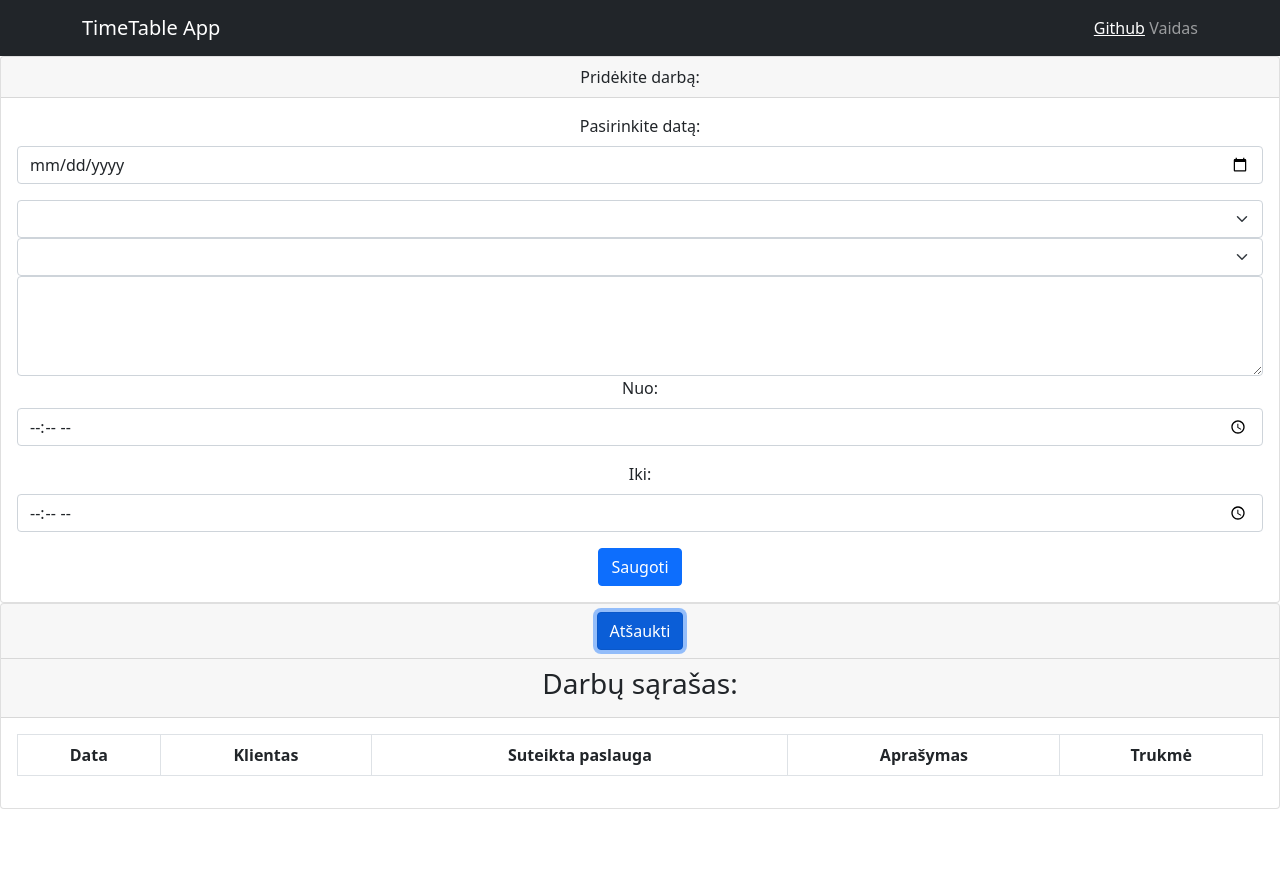
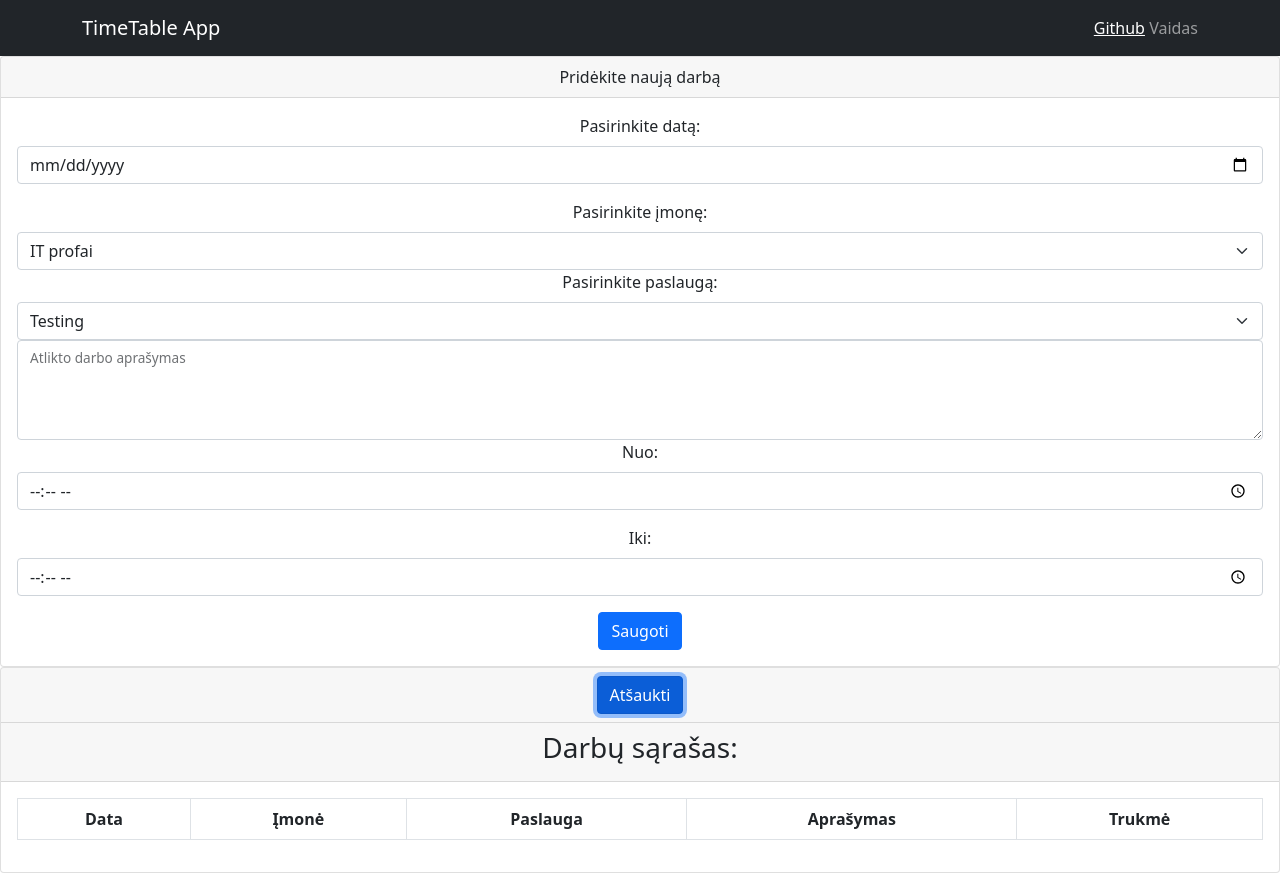
Before and after one commit to VaidasMakstutis/bit-react-time-table-app, a React (Create React App) app in the folder time-table-app/: page / in a window 1280 px wide. Both pictures are taken after a click on the button "Pridėti". Before the commit the page ends 809 px from the top, so only its background shows below. Built offline with nearby package versions, Linux system fonts and the light colour scheme.

Commit message:
UseState and UseEffect, works list

```diff
--- a/time-table-app/src/App.js
+++ b/time-table-app/src/App.js
@@ -1,12 +1,30 @@
 import "./App.css";
 import Works from "./Components/Works";
 import Header from "./Components/Header";
+import { useState, useEffect } from "react";
+import { Alert } from "react-bootstrap";
 
 function App() {
+
+const [message, setMessage] = useState(false);
+
+const handlerSetMessage = (status) => {
+  if (status) {
+    setMessage('Service has been added succesfully!');
+  }
+}
+
+useEffect(() => {
+  setTimeout(() => {
+  setMessage('');
+  }, 5000);
+  }, [message]);
+
   return (
     <div className="App">
       <Header />
-      <Works />
+      {message && <Alert variant="success">{message}</Alert>}
+      <Works status={handlerSetMessage} />
     </div>
   );
 }
--- a/time-table-app/src/Components/Form/AddWork.jsx
+++ b/time-table-app/src/Components/Form/AddWork.jsx
@@ -4,42 +4,68 @@ import { Button } from "react-bootstrap";
 import { FloatingLabel } from "react-bootstrap";
 import Services from "../Services";
 import Companies from '../Companies';
+import { useState } from "react";
 
-function AddWork() {
+function AddWork(props) {
+
+  const [items, setItems] = useState({
+      date: "",
+      company: "",
+      service: "",
+      description: "",
+      startTime: "",
+      endTime: "",
+  });
+
+  const handleChange = (e) => {
+    setItems({
+      ...items,
+      [e.target.name]:e.target.value,
+    })
+
+    // console.log(e.target.name);
+  }
+  // console.log(items);
+
+  const handleSubmit = (e) => {
+    e.preventDefault();
+    props.setWorks(items);
+  };
+
   return (
     <>
       <Card>
-        <Card.Header>Pridėkite darbą:</Card.Header>
+        <Card.Header>Pridėkite naują darbą</Card.Header>
         <Card.Body>
-          <Form>
+          <Form onSubmit={handleSubmit}>
             <Form.Group className="mb-3" controlId="formBasicEmail">
               <Form.Label>Pasirinkite datą:</Form.Label>
-              <Form.Control type="date" />
+              <Form.Control type="date" name="date" onChange={handleChange} value={items.date} />
             </Form.Group>
             <Form.Group>
-              <Form.Select aria label="Default select example">
-              <option value="Pasirinkite įmonę"></option>
+            <Form.Label>Pasirinkite įmonę:</Form.Label>
+              <Form.Select aria label="Default select example" name="company" onChange={handleChange} value={items.company}>
+              <Companies />
+              </Form.Select>
+            </Form.Group>
+            <Form.Group>
+            <Form.Label>Pasirinkite paslaugą:</Form.Label>
+              <Form.Select aria label="Default select example" name="service" onChange={handleChange} value={items.service}>
               <Services />
               </Form.Select>
             </Form.Group>
             <Form.Group>
-              <Form.Select aria label="Default select example">
-              <option value="Pasirinkite paslaugą"></option>
-              <Companies />
-              </Form.Select>
-            </Form.Group>
-            <Form.Group>
-              <FloatingLabel controlId="floatingTextarea2" label="">
-                <Form.Control as="textarea" placeholder="Palikite komentarą" style={{ height: "100px" }} />
+              <FloatingLabel controlId="floatingTextarea2" label="Atlikto darbo aprašymas">
+                <Form.Control as="textarea" style={{ height: "100px" }} name="description" onChange={handleChange} value={items.description} />
               </FloatingLabel>
             </Form.Group>
             <Form.Group className="mb-3">
               <Form.Label>Nuo:</Form.Label>
-              <Form.Control type="time"></Form.Control>
+              <Form.Control type="time" name="startTime" onChange={handleChange} value={items.startTime}></Form.Control>
             </Form.Group>
             <Form.Group className="mb-3">
               <Form.Label>Iki:</Form.Label>
-              <Form.Control type="time"></Form.Control>
+              <Form.Control type="time" name="endTime" onChange={handleChange} value={items.endTime}></Form.Control>
             </Form.Group>
             <Form.Group>
               <Button type="submit" variant="primary">
--- /dev/null
+++ b/time-table-app/src/Components/Work.jsx
@@ -0,0 +1,14 @@
+function Work(props) {
+    return (
+        <tr>
+            <td>{props.date}</td>
+            <td>{props.company}</td>
+            <td>{props.service}</td>
+            <td>{props.description}</td>
+            <td>{props.startTime}</td>
+            <td>{props.endTime}</td>
+        </tr>
+    )
+}
+
+export default Work;
--- a/time-table-app/src/Components/Works.jsx
+++ b/time-table-app/src/Components/Works.jsx
@@ -3,9 +3,12 @@ import { Table } from "react-bootstrap";
 import { Button } from "react-bootstrap";
 import AddWork from "./Form/AddWork";
 import React, {useState} from "react";
+import Work from "./Work";
+import { propTypes } from "react-bootstrap/esm/Image";
 
-function Works () {
+function Works (props) {
     const [addWork, setAddWork] = useState(false);
+    const [works, setWorks] = useState([]);
 
     const addWorkHandler = () => {
         setAddWork(true);
@@ -15,13 +18,22 @@ function Works () {
         setAddWork(false);
     }
 
+    const handleAddWork = (data) => {
+        setWorks([...works, data]);
+        closeFormHandler();
+        props.status(true);
+    }
+
+    console.log(works);
+
     return (
         <>
-        {addWork && <AddWork /> }
+        {addWork && <AddWork setWorks={handleAddWork} /> }
         <Card>
             <Card.Header>
                 { (addWork) ?  <Button className="btn btn-primary" onClick={closeFormHandler}>Atšaukti</Button>:
-                <Button className="btn btn-primary" onClick={addWorkHandler}>Pridėti</Button>}
+                <Button className="btn btn-primary" onClick={addWorkHandler}>Pridėti</Button>
+                }
                 </Card.Header>
             <Card.Header><h3>Darbų sąrašas:</h3></Card.Header>
             <Card.Body>
@@ -29,12 +41,18 @@ function Works () {
                     <thead>
                         <tr>
                             <th>Data</th>
-                            <th>Klientas</th>
-                            <th>Suteikta paslauga</th>
+                            <th>Įmonė</th>
+                            <th>Paslauga</th>
                             <th>Aprašymas</th>
                             <th>Trukmė</th>
                         </tr>
                     </thead>
+                    <tbody>
+                        {works.map((work) =>
+                            <Work key={work.i} date={work.date} company={work.company} service={work.service}
+                            description={work.description} startime={work.startTime} endtime={work.endTime} />
+                        )}
+                    </tbody>
                 </Table>
             </Card.Body>
         </Card>
```
